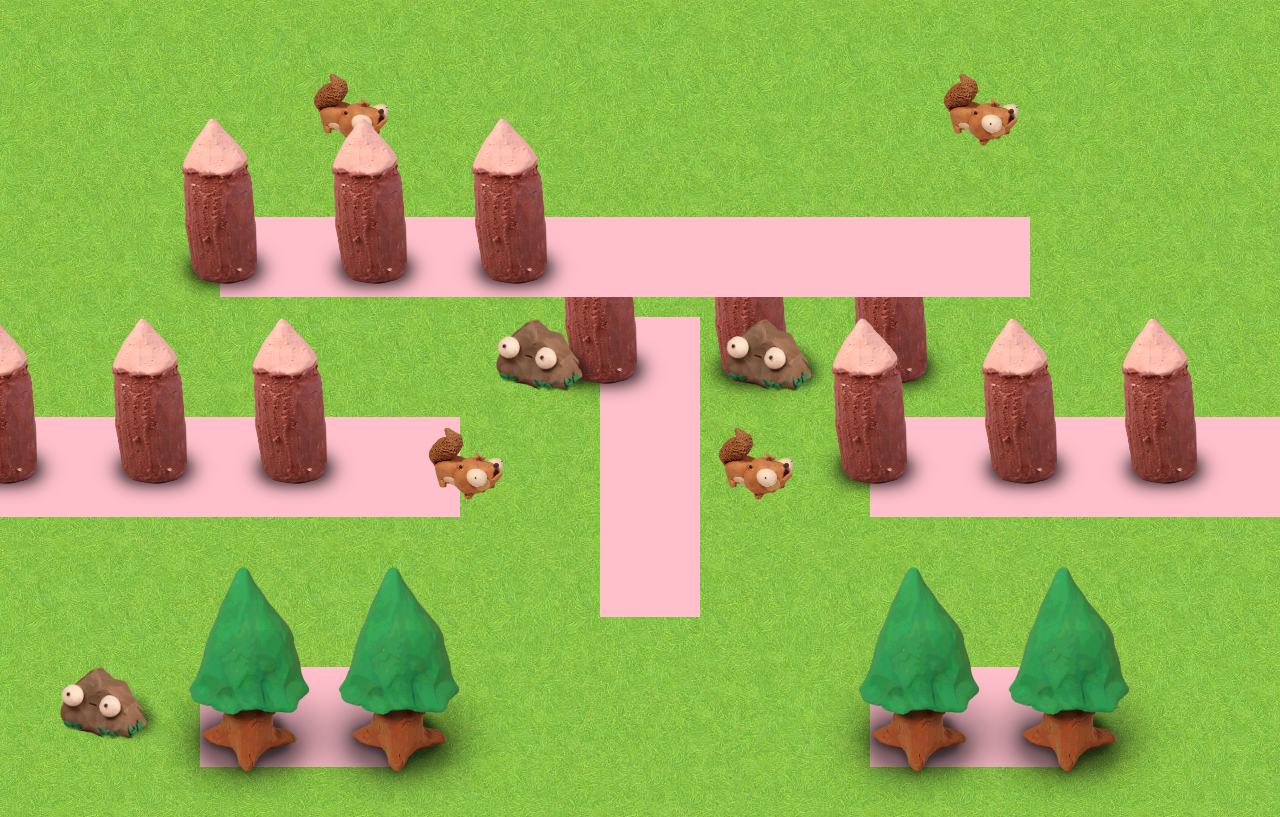
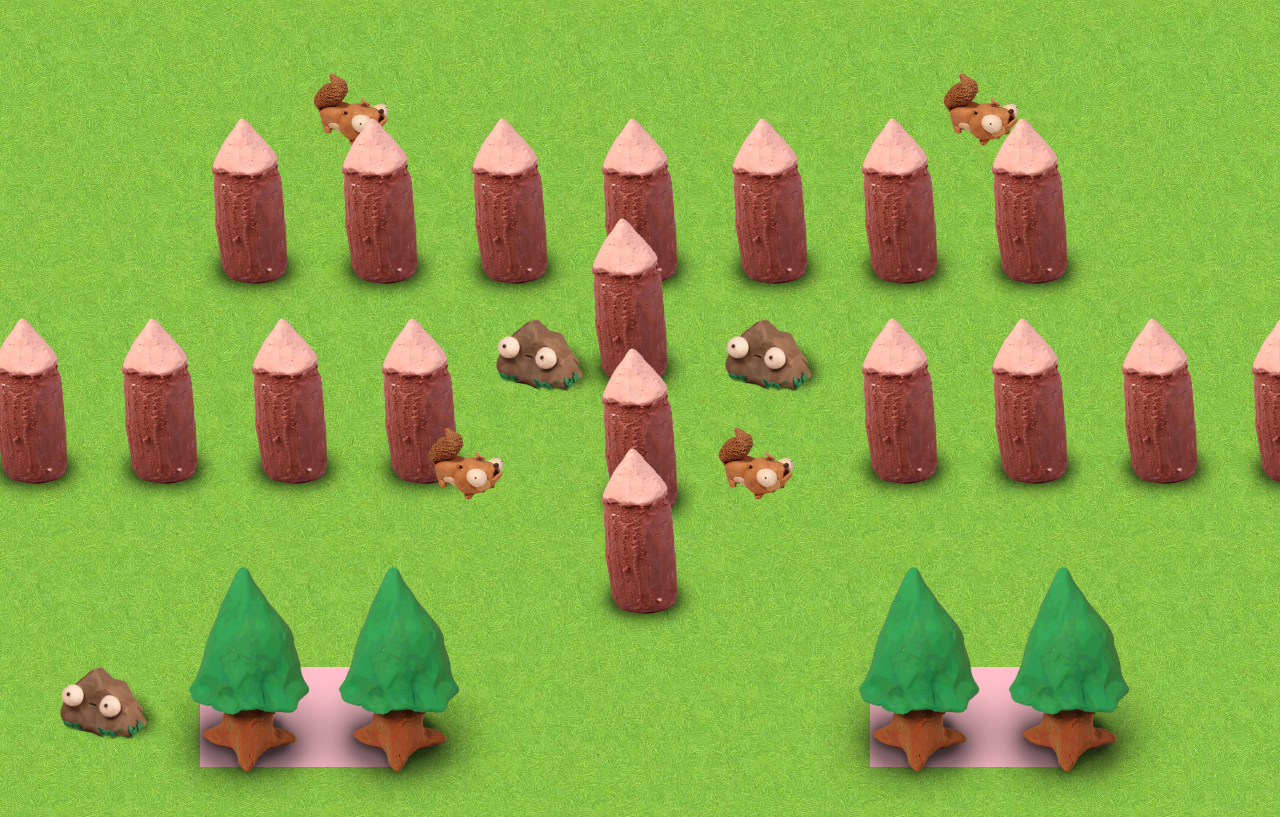
Before and after one commit to conorGar/beetle-steve, a website: page area1.html in a window 1280 px wide. Shown: the part 613-1430 px from the top of the page. Drawn offline with Linux system fonts and the light colour scheme.

Commit message:
Room3 Proper Fence Visual Layout

```diff
--- a/area1.html
+++ b/area1.html
@@ -63,27 +63,38 @@
 
     <div class= "Room" id= "Room3"></div>
             <div class="tile" id="fenceBarrier1">
-                    <img src="assets/w1_moleTown_spike.png" class="fenceImage" id= "b3_t1">
-                    <img src="assets/w1_moleTown_spike.png" class="fenceImage" id= "b3_t2">
-                    <img src="assets/w1_moleTown_spike.png" class="fenceImage" id= "b3_t3">
+                    <img src="assets/w1_moleTown_spike.png" class="fenceImage" id= "fence1">
+                    <img src="assets/w1_moleTown_spike.png" class="fenceImage" id= "fence2">
+                    <img src="assets/w1_moleTown_spike.png" class="fenceImage" id= "fence3">
+                    <img src="assets/w1_moleTown_spike.png" class="fenceImage" id= "fence4">
+
+
+            </div>
+
+            <div class="tile" id="fenceBarrier3">
+                    <img src="assets/w1_moleTown_spike.png" class="fenceImage" id= "fence1">
+                    <img src="assets/w1_moleTown_spike.png" class="fenceImage" id= "fence2">
+                    <img src="assets/w1_moleTown_spike.png" class="fenceImage" id= "fence3">
+                    <img src="assets/w1_moleTown_spike.png" class="fenceImage" id= "fence4">
+
+
+            </div>
+            <div class="tile" id="fenceBarrier4">
+                    <img src="assets/w1_moleTown_spike.png" class="fenceImage" id= "fence1">
+                    <img src="assets/w1_moleTown_spike.png" class="fenceImage" id= "fence2">
+                    <img src="assets/w1_moleTown_spike.png" class="fenceImage" id= "fence3">
+                    <img src="assets/w1_moleTown_spike.png" class="fenceImage" id= "fence4">
+                    <img src="assets/w1_moleTown_spike.png" class="fenceImage" id= "fence5">
+                    <img src="assets/w1_moleTown_spike.png" class="fenceImage" id= "fence6">
+                    <img src="assets/w1_moleTown_spike.png" class="fenceImage" id= "fence7">
+
 
             </div>
             <div class="tile" id="fenceBarrier2">
-                    <img src="assets/w1_moleTown_spike.png" class="fenceImage" id= "b3_t1">
-                    <img src="assets/w1_moleTown_spike.png" class="fenceImage" id= "b3_t2">
-                    <img src="assets/w1_moleTown_spike.png" class="fenceImage" id= "b3_t3">
+                    <img src="assets/w1_moleTown_spike.png" class="fenceImage" id= "fence1">
+                    <img src="assets/w1_moleTown_spike.png" class="fenceImage" id= "fence8">
+                    <img src="assets/w1_moleTown_spike.png" class="fenceImage" id= "fence9">
 
-            </div>
-            <div class="tile" id="fenceBarrier3">
-                    <img src="assets/w1_moleTown_spike.png" class="fenceImage" id= "b3_t1">
-                    <img src="assets/w1_moleTown_spike.png" class="fenceImage" id= "b3_t2">
-                    <img src="assets/w1_moleTown_spike.png" class="fenceImage" id= "b3_t3">
-
-            </div>
-            <div class="tile" id="fenceBarrier4">
-                    <img src="assets/w1_moleTown_spike.png" class="fenceImage" id= "b3_t1">
-                    <img src="assets/w1_moleTown_spike.png" class="fenceImage" id= "b3_t2">
-                    <img src="assets/w1_moleTown_spike.png" class="fenceImage" id= "b3_t3">
 
             </div>
             <div class="tile" id="r2_treeBarrier1">
--- a/styles.css
+++ b/styles.css
@@ -138,7 +138,6 @@ img{
     top:1030px;
     left:0px;
     /* background-image: url("assets/tree.png"); */
-    background-color: pink;
     width: 460px;
     height: 100px;
     /* background-size: 200px 200px;  */
@@ -149,7 +148,6 @@ img{
     top:930px;
     left:600px;
     /* background-image: url("assets/tree.png"); */
-    background-color: pink;
     width: 100px;
     height: 300px;
     /* background-size: 200px 200px;  */
@@ -159,7 +157,6 @@ img{
     top:1030px;
     left:870px;
     /* background-image: url("assets/tree.png"); */
-    background-color: pink;
     width: 460px;
     height: 100px;
     /* background-size: 200px 200px;  */
@@ -169,10 +166,41 @@ img{
     top:830px;
     left:220px;
     /* background-image: url("assets/tree.png"); */
-    background-color: pink;
+    /* background-color: pink; */
     width: 810px;
     height: 80px;
     /* background-size: 200px 200px;  */
+}
+#fence1{
+    left:-30px;
+}
+#fence2{
+    left:100px;
+}
+#fence3{
+    left:230px;
+}
+#fence4{
+    left:360px;
+}
+#fence5{
+    left:490px;
+
+}
+#fence6{
+    left:620px;
+}
+#fence7{
+    left:750px;
+
+}
+#fence8{
+    left:-20px;
+    top:30px;
+}
+#fence9{
+    left:-20px;
+    top:130px;
 }
 
 /*------------------Tiles ROOM 4*/
```
